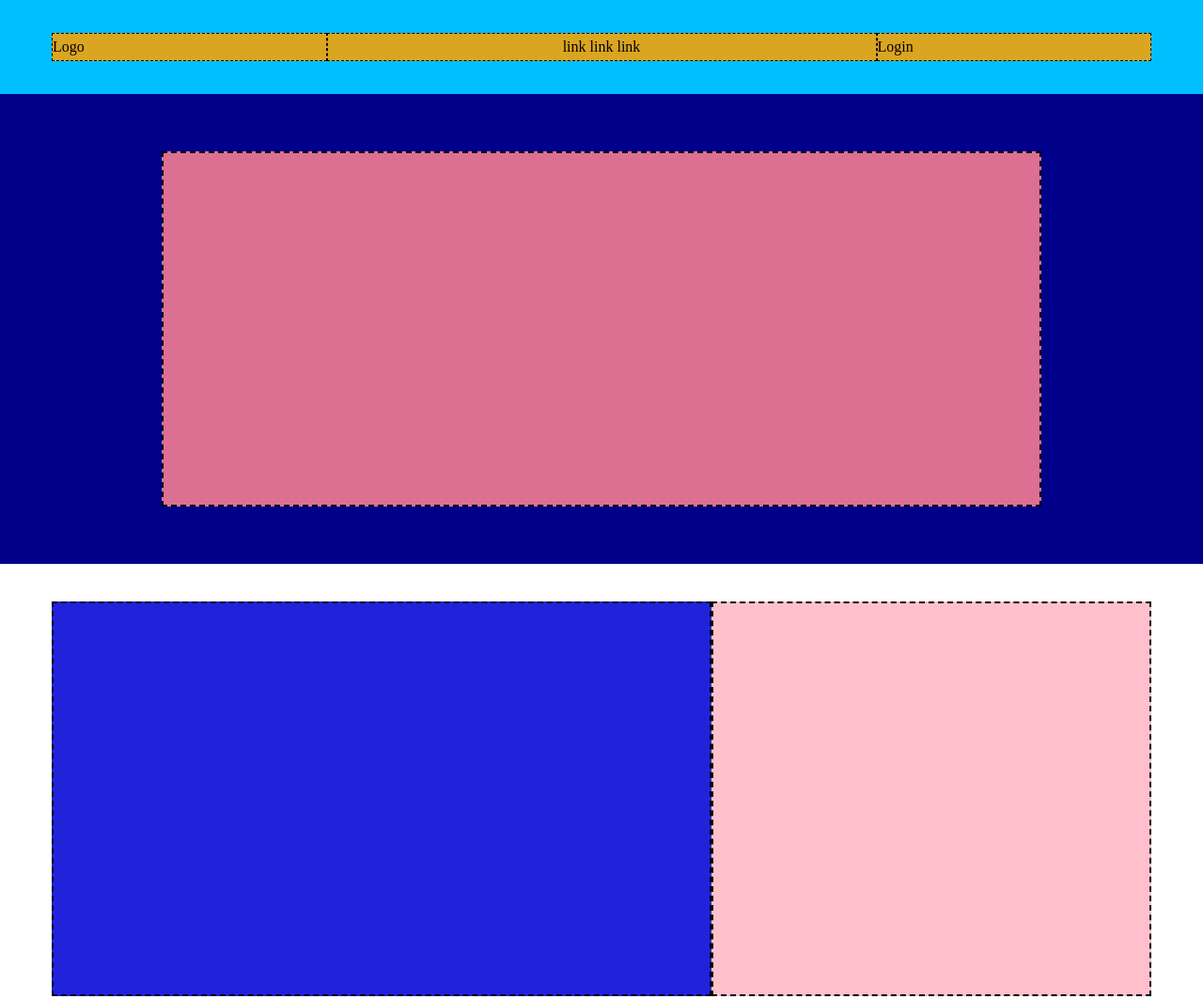
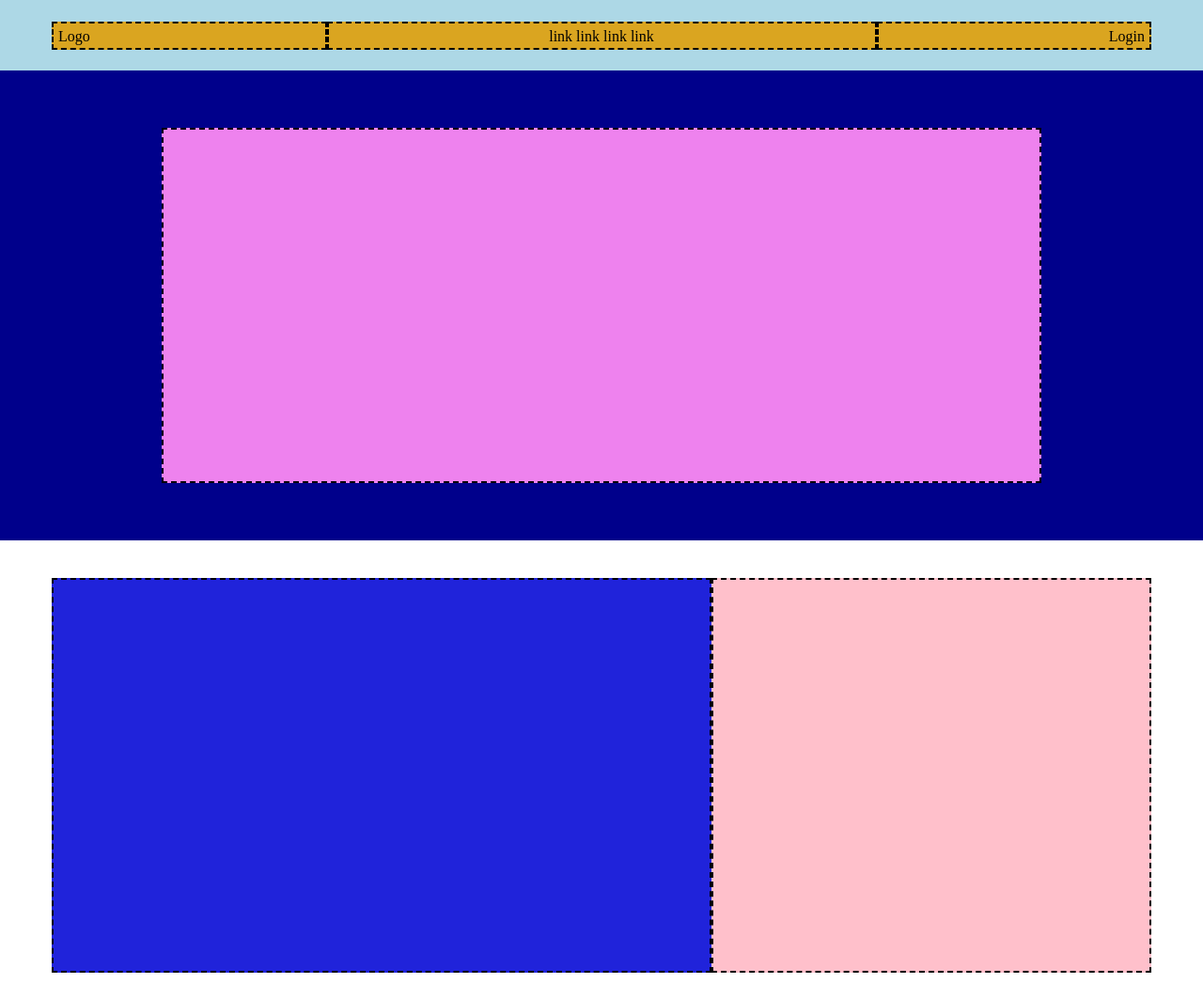
Before and after one commit to GiacomoBozzolino/htmlcss-struttura-discord, a plain HTML site: page index.html in a window 1280 px wide. Shown: the top 1063 px of the page at 94% size. Drawn offline with Linux system fonts and the light colour scheme.

Commit message:
[STYLE]formattazione testo header/fine esercizio

```diff
--- a/css/style.css
+++ b/css/style.css
@@ -6,8 +6,8 @@
 
 /* CLASSI HEADER */
 header {
-   height: 100px;
-   background-color: deepskyblue;
+   height: 75px;
+   background-color: rgba(173,216,230,255);
 
 }
 .row{
@@ -26,31 +26,35 @@ header {
 .left-column, .right-column{
     width: 25%;
     background-color: goldenrod;
-    height: 30%;
-    border: black 1px dashed;
-    padding:5px 0;
+    height: 40%;
+    border: black 2px dashed;
+    padding:5px;
 }
 
 .center-column{
     width: 50%;
     background-color: goldenrod;
-    height: 30%;
-    border: black 1px dashed;
+    height: 40%;
+    border: black 2px dashed;
     padding:5px 0;
     text-align: center;
+}
+
+.login{
+    text-align: right;
 }
 /* FINE CLASSI HEADER */
 /* INIZIO CLASSI STILE COLONNE MAIN */
 .column-25{
     width: calc(100%/4);
-    background-color: rgb(128, 168, 178);
+    background-color: rgba(32,178,170,255);
     height:100%;
     border: white 2px dashed;
 }
 
 .column-30{
     width: 30%;
-    background-color: rgb(216, 126, 141);
+    background-color: rgba(240,128,128,255);
     height:100%;
     border: black 2px dashed;
 }
@@ -75,7 +79,7 @@ header {
 }
 .column-80{
     width: 80%;
-    background-color:palevioletred;
+    background-color:rgba(238,130,238,255);
     height:90%;
     border: black 2px dashed;
 }
@@ -94,7 +98,7 @@ header {
 
 .blue{
     margin-top: 0;
-    background-color: darkblue;
+    background-color:rgba(0,0,139,255);
 }
 
 .grey{
--- a/index.html
+++ b/index.html
@@ -13,8 +13,8 @@
             <div class="container">
                 <div class="row">
                     <div class="left-column">Logo</div>
-                    <div class="center-column">link link link</div>
-                    <div class="right-column">Login</div>
+                    <div class="center-column">link link link link</div>
+                    <div class="right-column login">Login</div>
                 </div>
             </div>
         </header>
```
